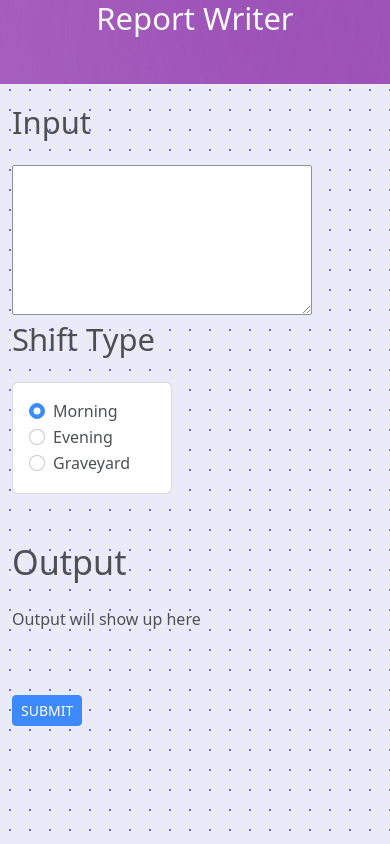
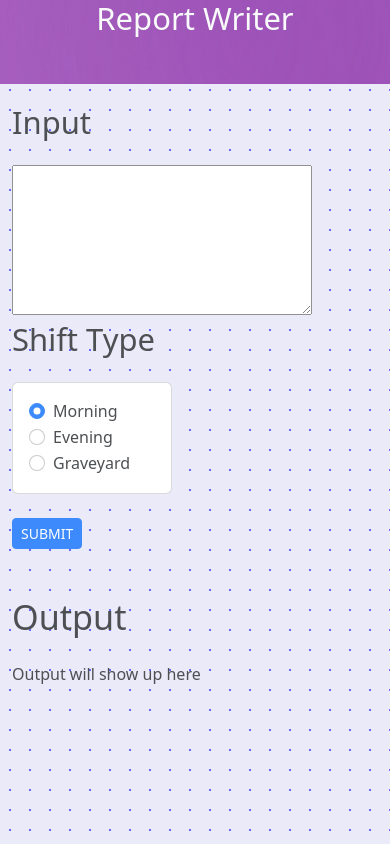
Before and after one commit to manvirdev/manvirdev.github.io, a React (Create React App) app: page /#/ in a window 390 px wide. Built offline with nearby package versions, Linux system fonts and the light colour scheme.

Commit message:
refactor: update the sizing of components

```diff
--- a/src/components/reports/Report.js
+++ b/src/components/reports/Report.js
@@ -178,7 +178,7 @@ const MyComponent = () => {
           id="result"
           style={{
             minWidth: window.innerWidth >= 992 ? '500px' : '300px',
-            minHeight: '150px',
+            minHeight: window.innerWidth >= 992 ? '500px' : '150px',
             padding: '5px',
           }}
           value={resultValue}
@@ -269,17 +269,6 @@ const MyComponent = () => {
             </div>
             <br />
             <ShiftTypeSelector />
-          </div>
-          <div className="col-sm p-4">
-            <div className="container-fluid p-0">
-              <div className="display-4 white">Output</div>
-            </div>
-            <br />
-            {showResults ? <OutputResultSection /> : <OutputWaitSection />}
-          </div>
-        </div>
-        <div className='row container'>
-          <div className='col-sm'>
             {(availableTimeSlots) ?
           <ShiftForm
             key={formKey}
@@ -301,8 +290,17 @@ const MyComponent = () => {
           value="SUBMIT"
           onClick={handleSubmit}
         />
+
+          </div>
+          <div className="col-sm p-4">
+            <div className="container-fluid p-0">
+              <div className="display-4 white">Output</div>
+            </div>
+            <br />
+            {showResults ? <OutputResultSection /> : <OutputWaitSection />}
           </div>
         </div>
+
       </div >
     </div >
   );
```
Lines whose indentation alone changed are shown as unchanged.
